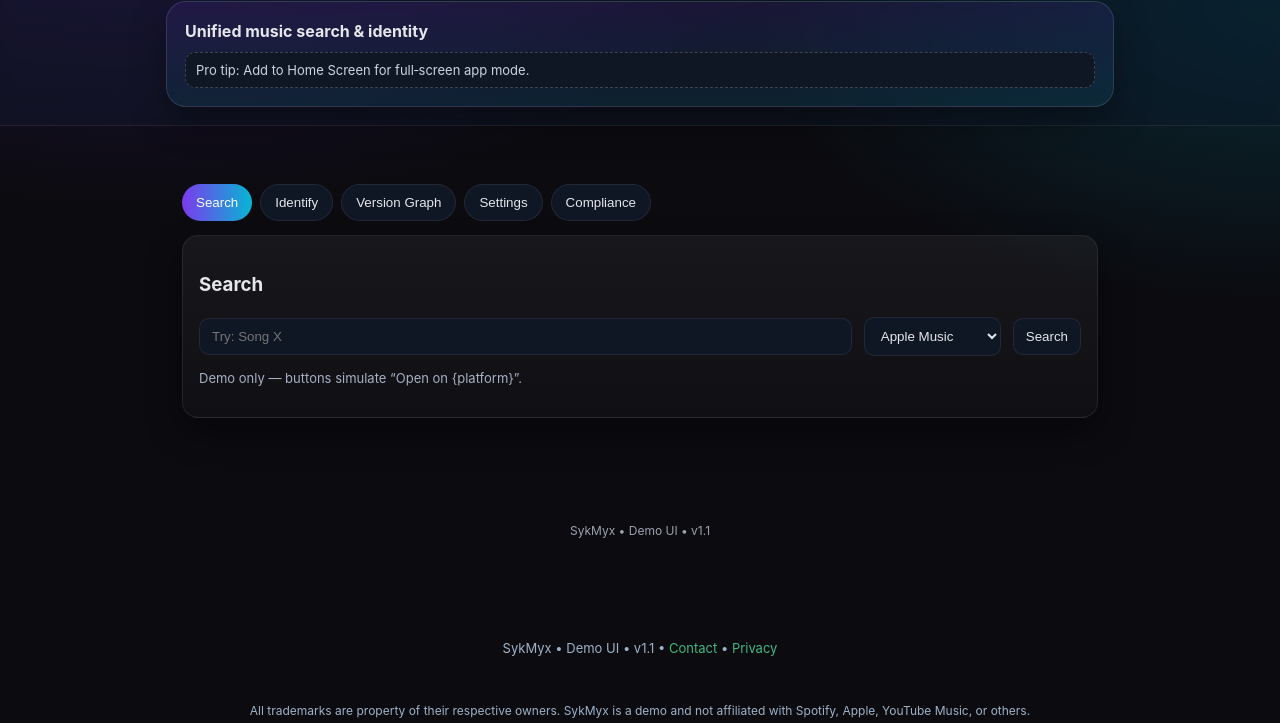
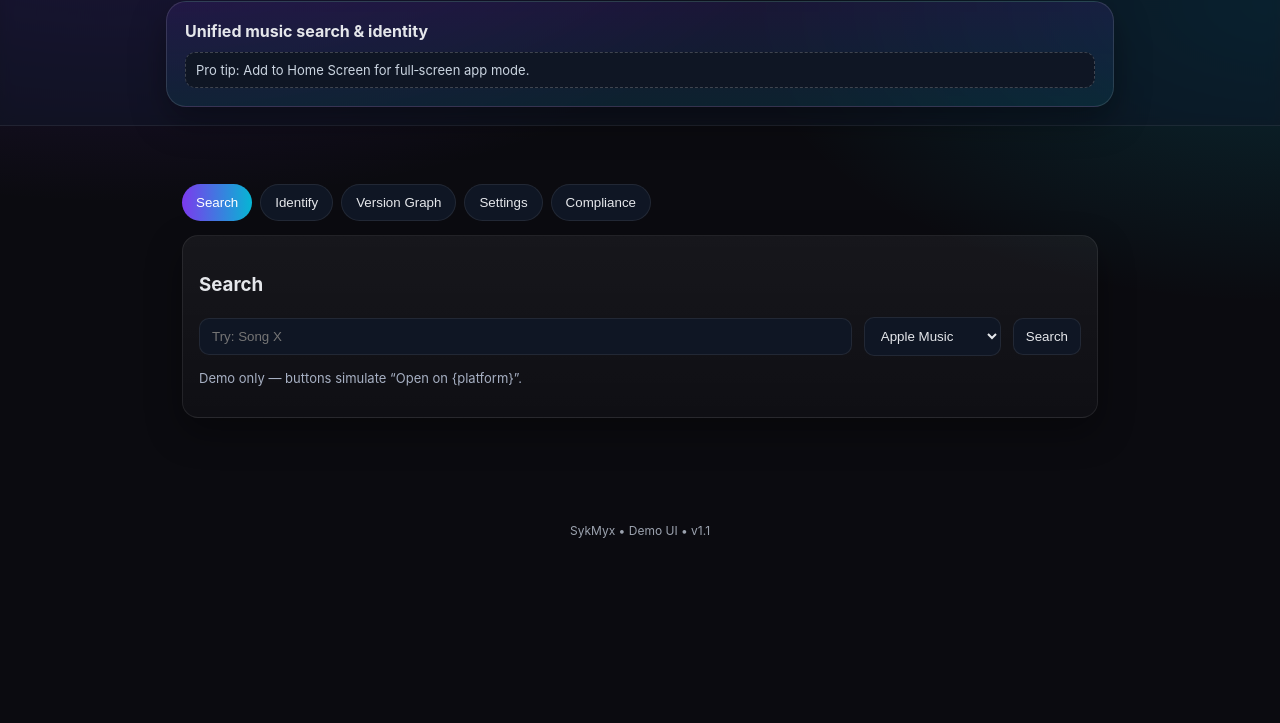
Before and after one commit to JB-UnifyPro/sykmyx_web_demo, a plain HTML site: page home.html in a window 1280 px wide. Shown: the part 77-800 px from the top of the page. Drawn offline with Linux system fonts and the light colour scheme.

Commit message:
Update home.html

```diff
--- a/home.html
+++ b/home.html
@@ -436,9 +436,6 @@
   new MutationObserver(bind).observe(document.body, { childList:true, subtree:true });
 })();
 </script>
-<footer style="text-align:center;margin:28px 0 16px;color:#9fb3c8;font-size:13px">SykMyx • Demo UI • v1.1 • <a href="/contact.html" style="color:#42b883;text-decoration:none">Contact</a> • <a href="/privacy.html" style="color:#42b883;text-decoration:none">Privacy</a></footer>
-<div style="text-align:center;margin:-8px 0 20px;font-size:12px;color:#9fb3c8">All trademarks are property of their respective owners. SykMyx is a demo and not affiliated with Spotify, Apple, YouTube Music, or others.</div>
-
 
 </body>
 </html>
```
